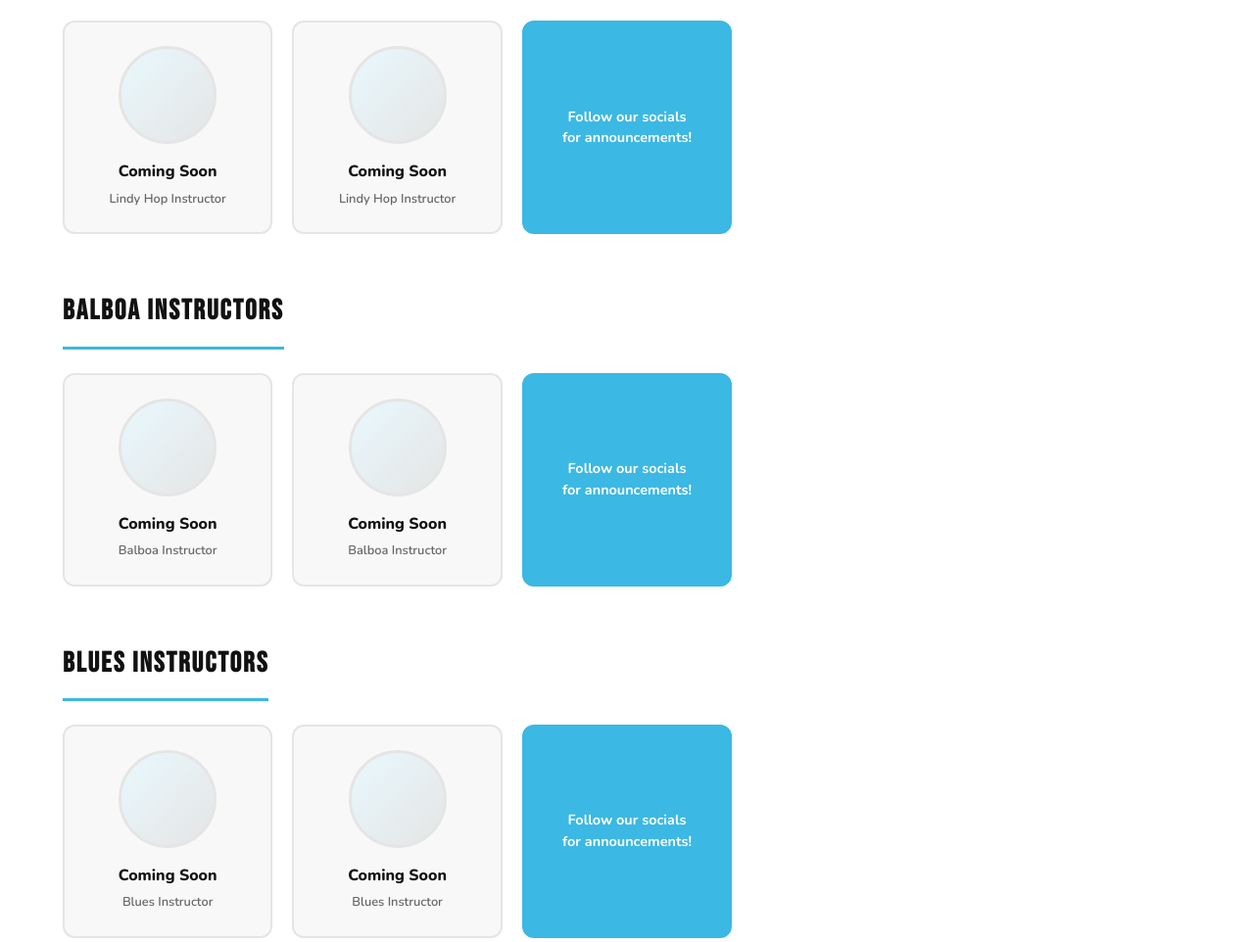
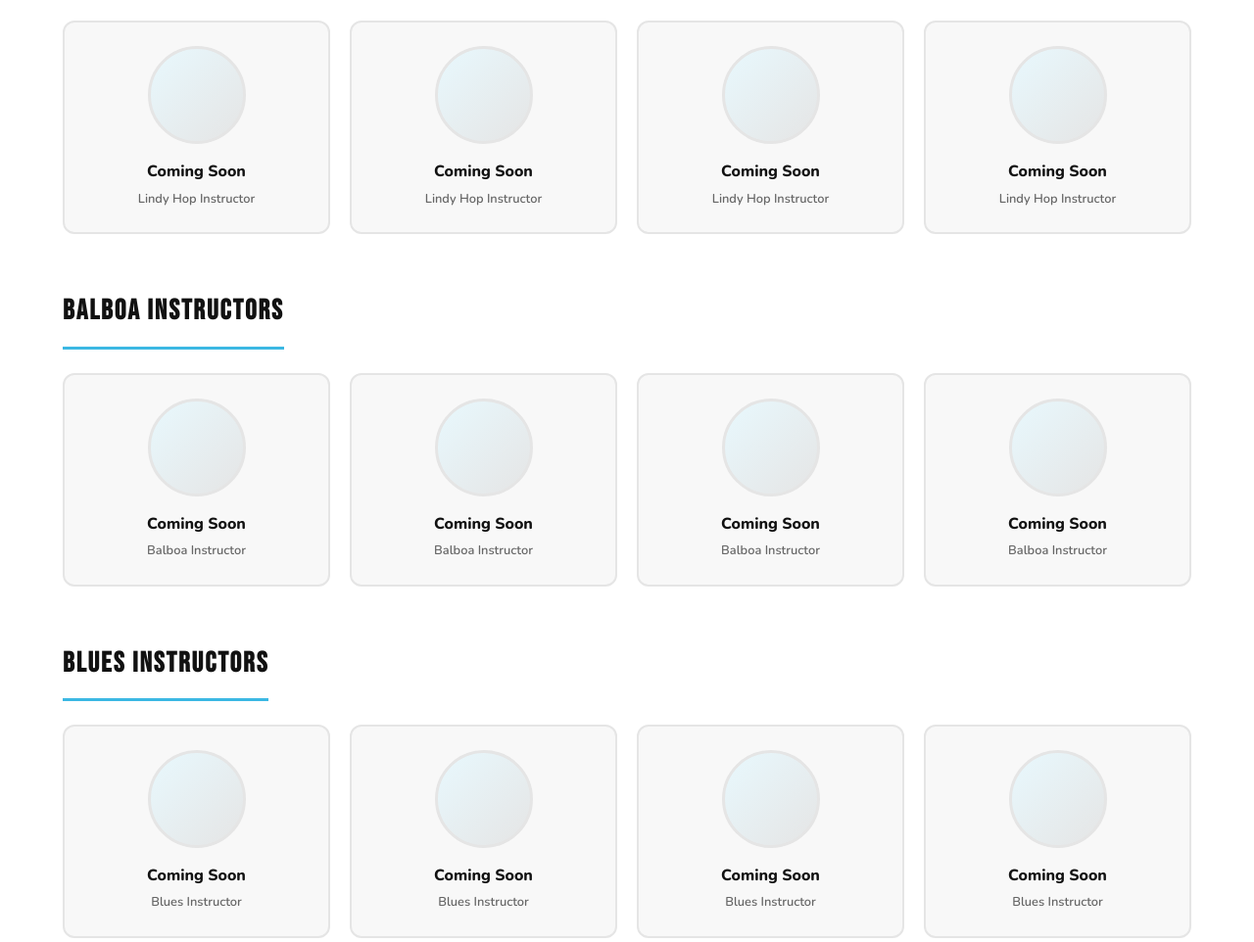
Before and after one commit to cybersecurityclarity/heartbeatswingandblues, a plain HTML site: page index.html in a window 1280 px wide. Shown: the part 3043-4005 px from the top of the page at 98% size. Drawn offline with nearby package versions, Linux system fonts and the light colour scheme.

Commit message:
Update artist grid classes in index.html

```diff
--- a/index.html
+++ b/index.html
@@ -216,31 +216,34 @@
       <div class="artists-categories">
         <div class="artist-category">
           <h3 class="artist-cat-title" data-i18n="artists.lindy">Lindy Hop Instructors</h3>
-          <div class="artist-grid">
+          <div class="artist-grid artist-grid--instructors">
             <div class="artist-card artist-card--placeholder"><div class="artist-photo-placeholder"></div><div class="artist-name" data-i18n="artists.comingSoon">Coming Soon</div><div class="artist-role" data-i18n="artists.lindyRole">Lindy Hop Instructor</div></div>
             <div class="artist-card artist-card--placeholder"><div class="artist-photo-placeholder"></div><div class="artist-name" data-i18n="artists.comingSoon">Coming Soon</div><div class="artist-role" data-i18n="artists.lindyRole">Lindy Hop Instructor</div></div>
-            <div class="artist-card artist-card--tease"><div class="tease-text" data-i18n="artists.tease">Follow our socials<br />for announcements!</div></div>
+            <div class="artist-card artist-card--placeholder"><div class="artist-photo-placeholder"></div><div class="artist-name" data-i18n="artists.comingSoon">Coming Soon</div><div class="artist-role" data-i18n="artists.lindyRole">Lindy Hop Instructor</div></div>
+            <div class="artist-card artist-card--placeholder"><div class="artist-photo-placeholder"></div><div class="artist-name" data-i18n="artists.comingSoon">Coming Soon</div><div class="artist-role" data-i18n="artists.lindyRole">Lindy Hop Instructor</div></div>
           </div>
         </div>
         <div class="artist-category">
           <h3 class="artist-cat-title" data-i18n="artists.balboa">Balboa Instructors</h3>
-          <div class="artist-grid">
+          <div class="artist-grid artist-grid--instructors">
             <div class="artist-card artist-card--placeholder"><div class="artist-photo-placeholder"></div><div class="artist-name" data-i18n="artists.comingSoon">Coming Soon</div><div class="artist-role" data-i18n="artists.balboaRole">Balboa Instructor</div></div>
             <div class="artist-card artist-card--placeholder"><div class="artist-photo-placeholder"></div><div class="artist-name" data-i18n="artists.comingSoon">Coming Soon</div><div class="artist-role" data-i18n="artists.balboaRole">Balboa Instructor</div></div>
-            <div class="artist-card artist-card--tease"><div class="tease-text" data-i18n="artists.tease">Follow our socials<br />for announcements!</div></div>
+            <div class="artist-card artist-card--placeholder"><div class="artist-photo-placeholder"></div><div class="artist-name" data-i18n="artists.comingSoon">Coming Soon</div><div class="artist-role" data-i18n="artists.balboaRole">Balboa Instructor</div></div>
+            <div class="artist-card artist-card--placeholder"><div class="artist-photo-placeholder"></div><div class="artist-name" data-i18n="artists.comingSoon">Coming Soon</div><div class="artist-role" data-i18n="artists.balboaRole">Balboa Instructor</div></div>
           </div>
         </div>
         <div class="artist-category">
           <h3 class="artist-cat-title" data-i18n="artists.blues">Blues Instructors</h3>
-          <div class="artist-grid">
+          <div class="artist-grid artist-grid--instructors">
             <div class="artist-card artist-card--placeholder"><div class="artist-photo-placeholder"></div><div class="artist-name" data-i18n="artists.comingSoon">Coming Soon</div><div class="artist-role" data-i18n="artists.bluesRole">Blues Instructor</div></div>
             <div class="artist-card artist-card--placeholder"><div class="artist-photo-placeholder"></div><div class="artist-name" data-i18n="artists.comingSoon">Coming Soon</div><div class="artist-role" data-i18n="artists.bluesRole">Blues Instructor</div></div>
-            <div class="artist-card artist-card--tease"><div class="tease-text" data-i18n="artists.tease">Follow our socials<br />for announcements!</div></div>
+            <div class="artist-card artist-card--placeholder"><div class="artist-photo-placeholder"></div><div class="artist-name" data-i18n="artists.comingSoon">Coming Soon</div><div class="artist-role" data-i18n="artists.bluesRole">Blues Instructor</div></div>
+            <div class="artist-card artist-card--placeholder"><div class="artist-photo-placeholder"></div><div class="artist-name" data-i18n="artists.comingSoon">Coming Soon</div><div class="artist-role" data-i18n="artists.bluesRole">Blues Instructor</div></div>
           </div>
         </div>
         <div class="artist-category">
           <h3 class="artist-cat-title" data-i18n="artists.djs">DJs</h3>
-          <div class="artist-grid">
+          <div class="artist-grid artist-grid--djs">
             <div class="artist-card artist-card--placeholder"><div class="artist-photo-placeholder artist-photo-placeholder--dj"></div><div class="artist-name" data-i18n="artists.comingSoon">Coming Soon</div><div class="artist-role" data-i18n="artists.djRole">DJ</div></div>
             <div class="artist-card artist-card--placeholder"><div class="artist-photo-placeholder artist-photo-placeholder--dj"></div><div class="artist-name" data-i18n="artists.comingSoon">Coming Soon</div><div class="artist-role" data-i18n="artists.djRole">DJ</div></div>
             <div class="artist-card artist-card--placeholder"><div class="artist-photo-placeholder artist-photo-placeholder--dj"></div><div class="artist-name" data-i18n="artists.comingSoon">Coming Soon</div><div class="artist-role" data-i18n="artists.djRole">DJ</div></div>
```
